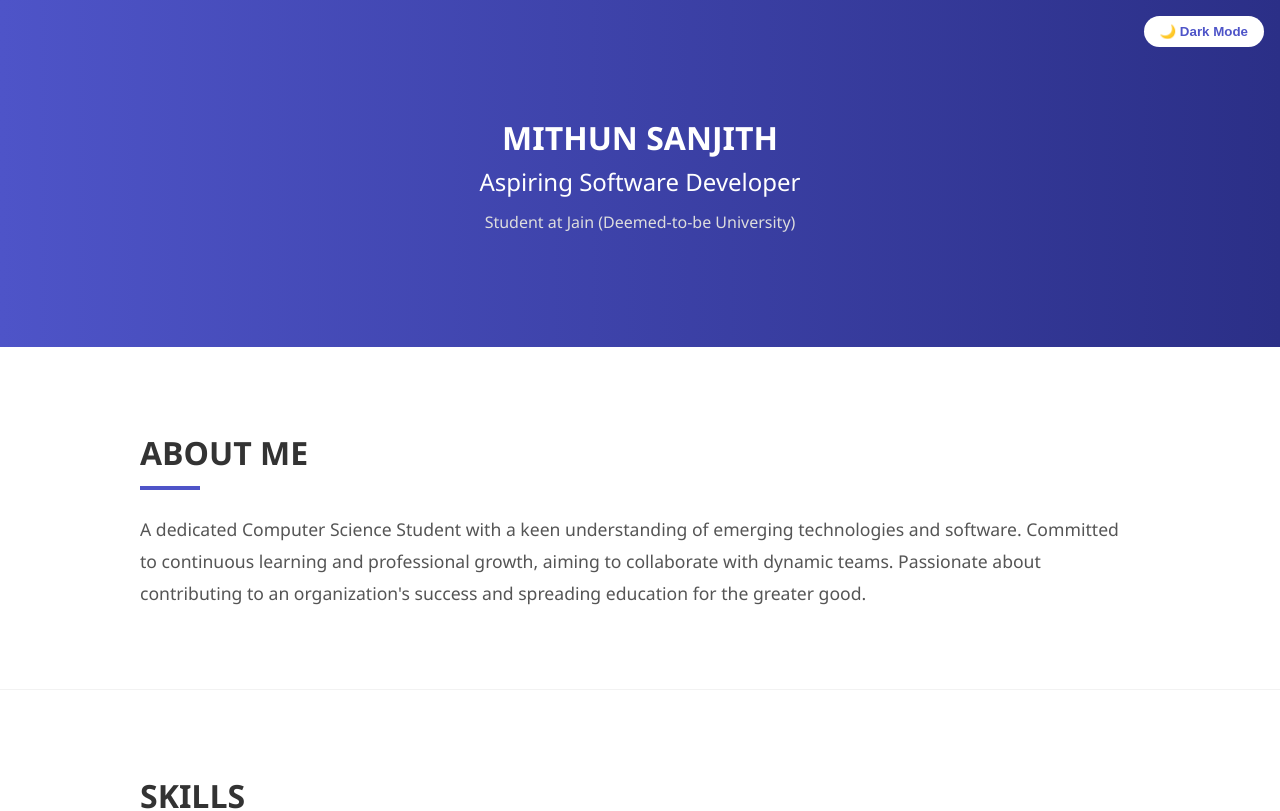
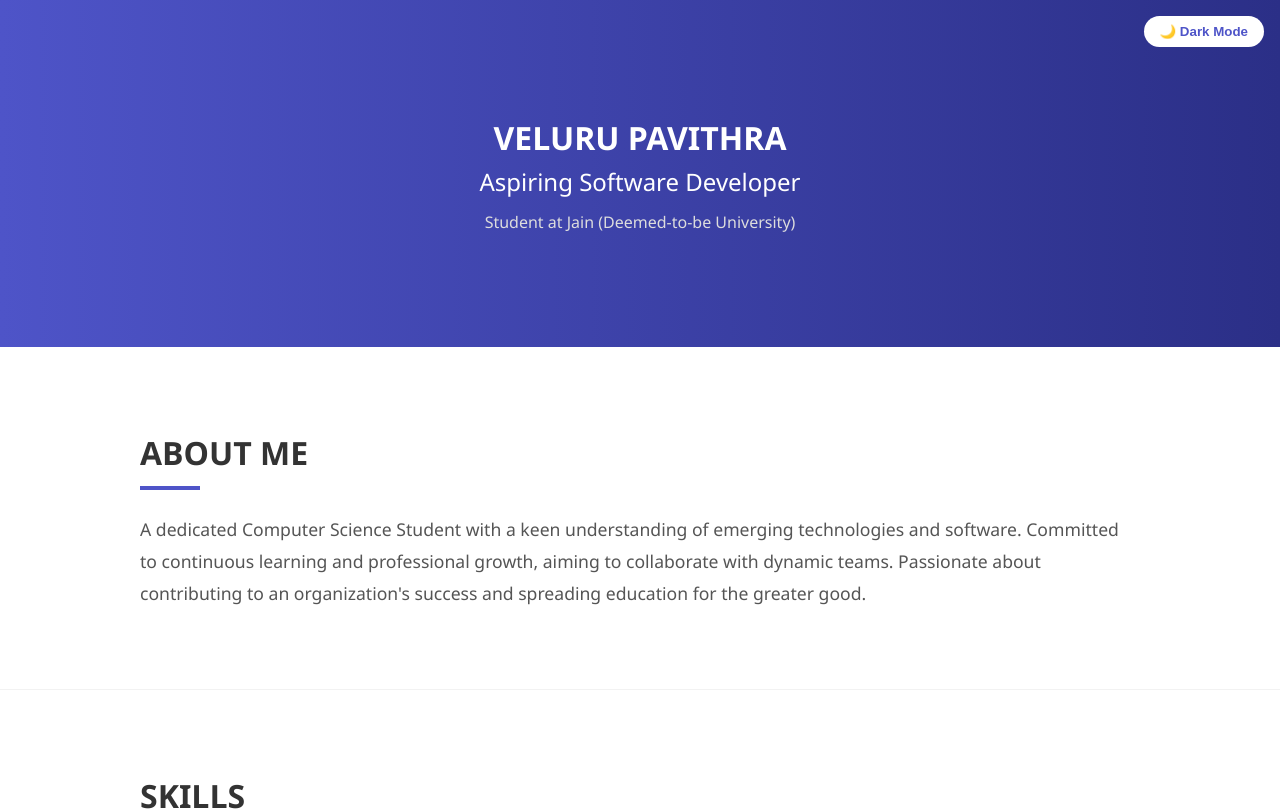
Before and after one commit to pavithrareddy17/vercel, a React (Create React App) app: page / in a window 1280 px wide. Shown: the top 811 px of the page. Built offline with nearby package versions, Linux system fonts and the light colour scheme.

Commit message:
Update App.js

```diff
--- a/src/App.js
+++ b/src/App.js
@@ -21,7 +21,7 @@ function App() {
           >
             {darkMode ? '☀️ Light Mode' : '🌙 Dark Mode'}
           </button>
-          <h1>MITHUN SANJITH</h1>
+          <h1>VELURU PAVITHRA</h1>
           <p className="title">Aspiring Software Developer</p>
           <p className="subtitle">Student at Jain (Deemed-to-be University)</p>
         </div>
```
